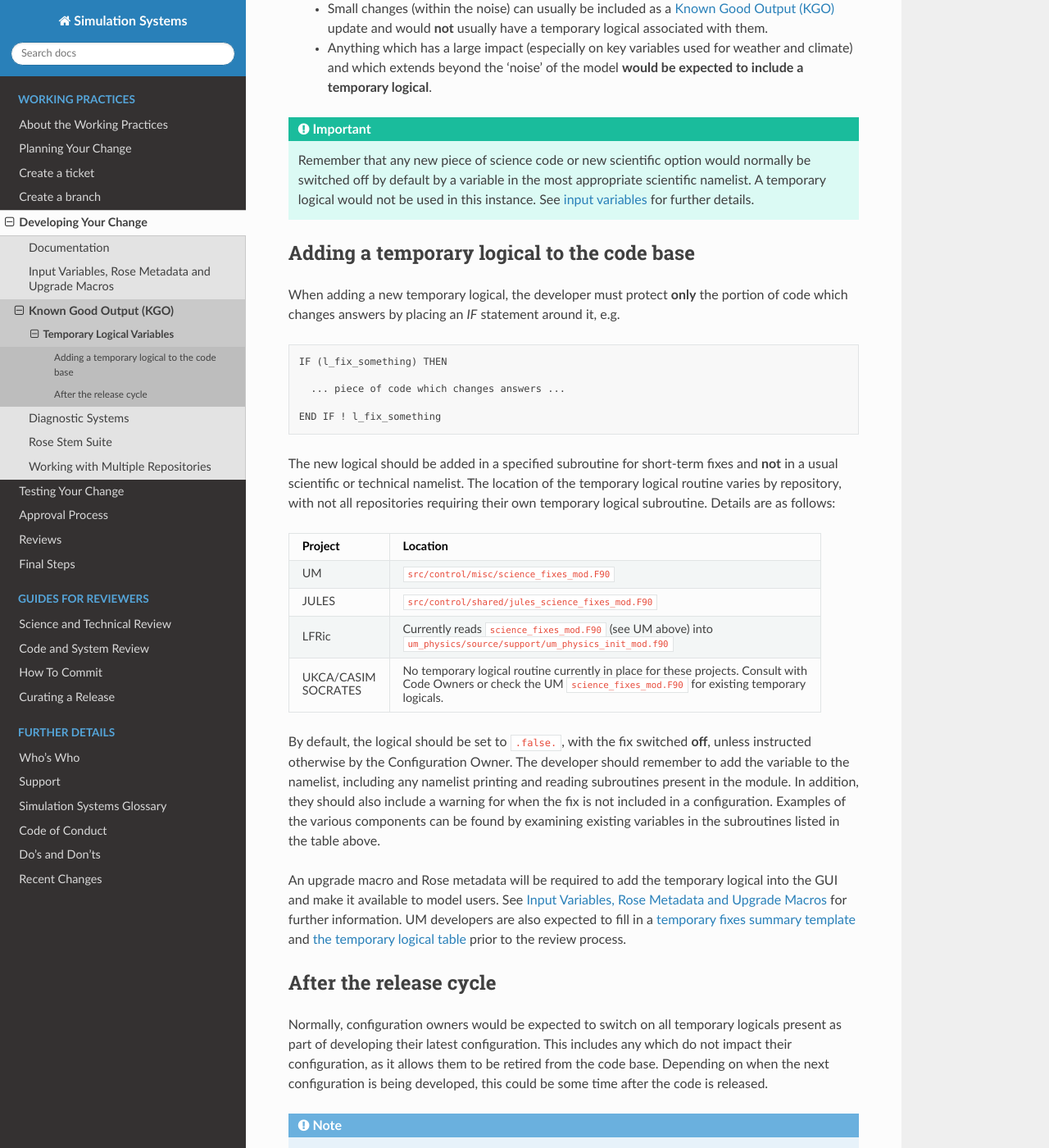
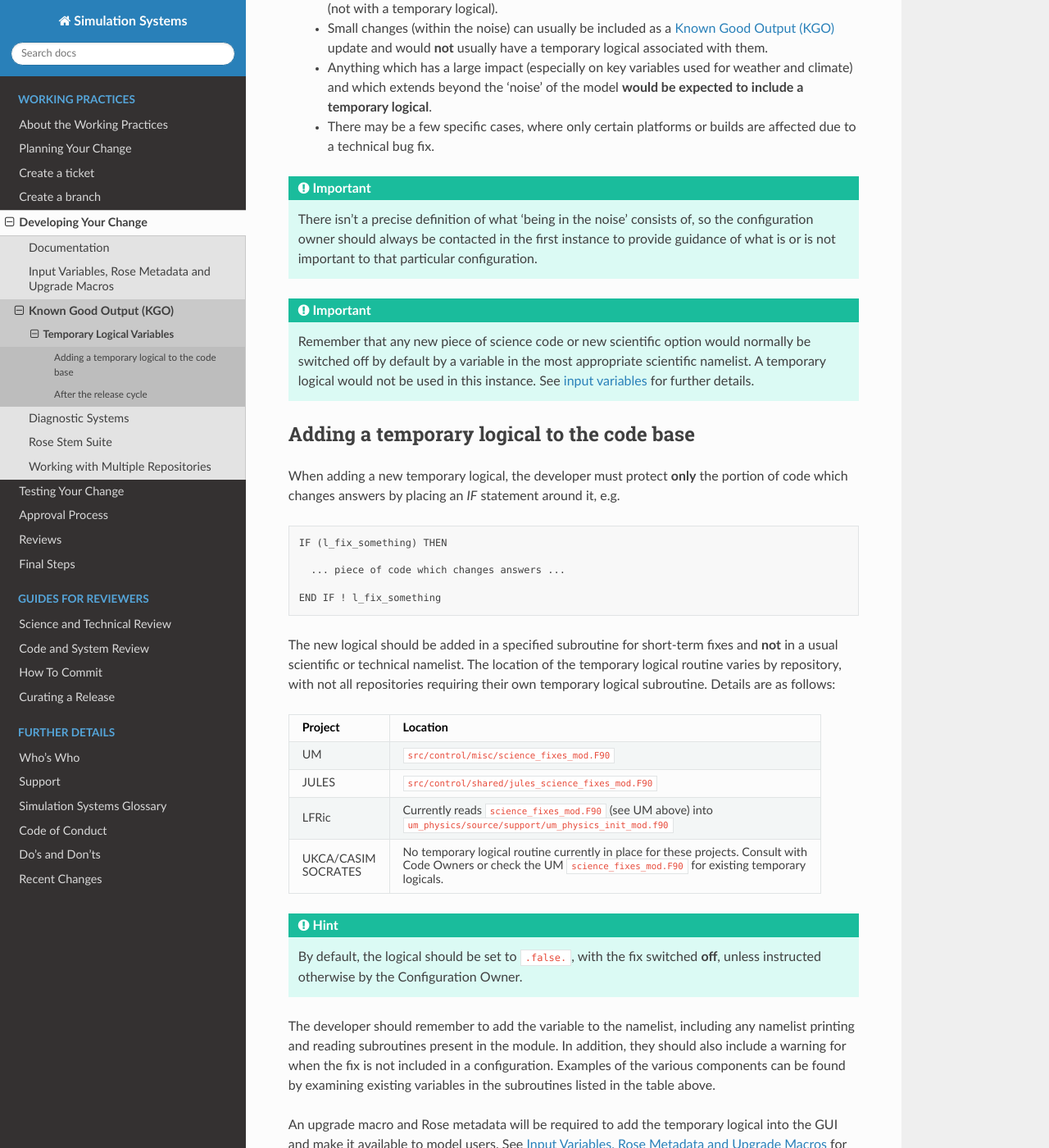
Before and after one commit to MetOffice/simulation-systems, a Sphinx documentation site: the page built from source/WorkingPractices/temp_logicals.rst, in a window 1280 px wide and 1400 px high, scrolled down 737 px. Shown: the whole window at 82% size. Built offline with Sphinx 7.4.7 and the Read the Docs theme 2.0.0, drawn with Linux system fonts in a browser that asks for light colours; some of the changed text lies outside the part shown.

Commit message:
Addresses reviewer comments on temporary logical page

```diff
--- a/source/WorkingPractices/temp_logicals.rst
+++ b/source/WorkingPractices/temp_logicals.rst
@@ -4,8 +4,10 @@
 ===========================
 
 Temporary logical variables are intended to add a layer of protection in instances where a
-*bug fix* produces a **significant** change in results in a scientific configuration. They
-are used primarily for two reasons:
+*bug fix* produces a **significant** change in results in a scientific configuration. The
+purpose of the temporary logical is to maintain results in scientific configurations. However,
+the bug fix could either be due to a scientific or a technical issue. Temporary logicals are
+used primarily for two reasons:
 
   #. To maintain consistency in an important scientific configuration (e.g. global/regional atmosphere/land) when upgrading between model versions. If the logical was not used then different model versions may lead to very different scientific answers.
 
@@ -25,6 +27,13 @@
   * Small changes (within the noise) can usually be included as a :ref:`kgo` update and would **not** usually have a temporary logical associated with them.
 
   * Anything which has a large impact (especially on key variables used for weather and climate) and which extends beyond the 'noise' of the model **would be expected to include a temporary logical**.
+
+  * There may be a few specific cases, where only certain platforms or builds are affected due to a technical bug fix.
+
+.. important::
+   There isn't a precise definition of what 'being in the noise' consists of, so the configuration
+   owner should always be contacted in the first instance to provide guidance of what is or is not
+   important to that particular configuration.
 
 .. important::
    Remember that any new piece of science code or new scientific option would normally be switched
@@ -68,8 +77,12 @@
 |            | logicals.                                                                         |
 +------------+-----------------------------------------------------------------------------------+
 
-By default, the logical should be set to ``.false.``, with the fix switched **off**, unless
-instructed otherwise by the Configuration Owner. The developer should remember to add the variable
+.. hint::
+
+  By default, the logical should be set to ``.false.``, with the fix switched **off**, unless
+  instructed otherwise by the Configuration Owner.
+
+The developer should remember to add the variable
 to the namelist, including any namelist printing and reading subroutines present in the module.
 In addition, they should also include a warning for when the fix is not included in a configuration.
 Examples of the various components can be found by examining existing variables in the subroutines
```
